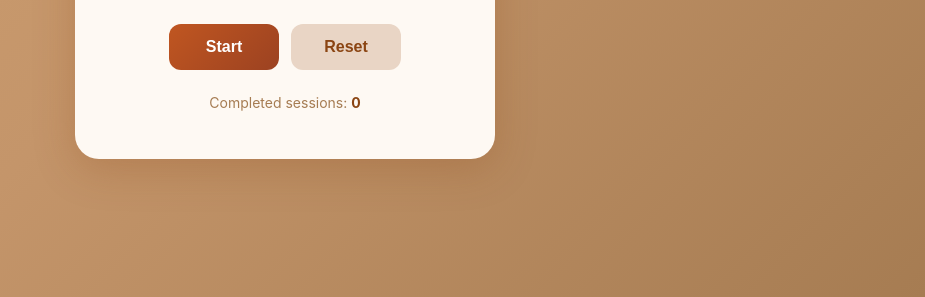
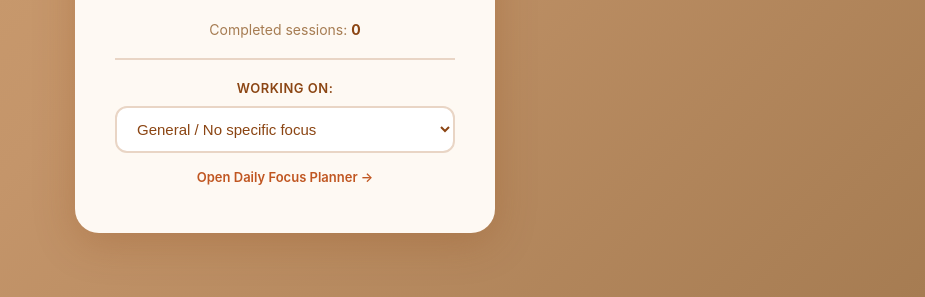
Before and after one commit to judy-n-tars/pomodoro-clock, a plain HTML site: page index.html in a window 1280 px wide. Shown: the part 503-800 px from the top of the page, without its empty margins (355-1280 px from the left). Drawn offline with Linux system fonts and the light colour scheme.

Commit message:
docs: add Focus Planner integration notes

```diff
--- a/index.html
+++ b/index.html
@@ -144,6 +144,56 @@
     .sessions strong {
       color: #8b4513;
     }
+
+    .focus-selector {
+      margin-top: 20px;
+      padding-top: 20px;
+      border-top: 2px solid #e9d5c5;
+    }
+
+    .focus-selector label {
+      display: block;
+      color: #8b4513;
+      font-size: 13px;
+      font-weight: 600;
+      margin-bottom: 10px;
+      text-transform: uppercase;
+      letter-spacing: 0.5px;
+    }
+
+    .focus-select {
+      width: 100%;
+      padding: 12px 16px;
+      border: 2px solid #e9d5c5;
+      border-radius: 12px;
+      font-size: 15px;
+      background: #fff;
+      color: #8b4513;
+      cursor: pointer;
+      transition: all 0.2s ease;
+    }
+
+    .focus-select:focus {
+      outline: none;
+      border-color: #c05621;
+      box-shadow: 0 0 0 3px rgba(192, 86, 33, 0.15);
+    }
+
+    .link-to-planner {
+      margin-top: 16px;
+      color: #a67c52;
+      font-size: 13px;
+    }
+
+    .link-to-planner a {
+      color: #c05621;
+      text-decoration: none;
+      font-weight: 600;
+    }
+
+    .link-to-planner a:hover {
+      text-decoration: underline;
+    }
   </style>
 </head>
 <body>
@@ -170,6 +220,16 @@
     <div class="sessions">
       Completed sessions: <strong id="sessionCount">0</strong>
     </div>
+
+    <div class="focus-selector">
+      <label for="focusSelect">Working on:</label>
+      <select class="focus-select" id="focusSelect">
+        <option value="-1">General / No specific focus</option>
+      </select>
+      <div class="link-to-planner">
+        <a href="../focus-planner" target="_blank">Open Daily Focus Planner →</a>
+      </div>
+    </div>
   </div>
 
   <script>
@@ -190,11 +250,37 @@
     const startBtn = document.getElementById('startBtn');
     const resetBtn = document.getElementById('resetBtn');
     const sessionCountEl = document.getElementById('sessionCount');
+    const focusSelect = document.getElementById('focusSelect');
     const dots = {
       work: document.getElementById('dot-work'),
       short: document.getElementById('dot-short'),
       long: document.getElementById('dot-long')
     };
+
+    function loadFocusGoals() {
+      try {
+        const saved = localStorage.getItem('focus-planner-data');
+        if (saved) {
+          const data = JSON.parse(saved);
+          if (data.date === new Date().toDateString() && data.focuses) {
+            focusSelect.innerHTML = '<option value="-1">General / No specific focus</option>' +
+              data.focuses.map((f, i) =>
+                `<option value="${i}">${escapeHtml(f.text)}</option>`
+              ).join('');
+            return;
+          }
+        }
+      } catch (e) {
+        console.log('Could not load focus goals');
+      }
+      focusSelect.innerHTML = '<option value="-1">General / No specific focus</option>';
+    }
+
+    function escapeHtml(text) {
+      const div = document.createElement('div');
+      div.textContent = text;
+      return div.innerHTML;
+    }
 
     function formatTime(seconds) {
       const mins = Math.floor(seconds / 60);
@@ -224,6 +310,16 @@
       if (currentMode === 'work') {
         completedSessions++;
         sessionCountEl.textContent = completedSessions;
+
+        // Notify focus planner
+        const focusIndex = parseInt(focusSelect.value);
+        if (typeof window.focusPlannerAddPomodoro === 'function') {
+          window.focusPlannerAddPomodoro(focusIndex);
+        } else {
+          // Cross-tab communication
+          localStorage.setItem('pomodoro-session-complete', focusIndex.toString());
+          setTimeout(() => localStorage.removeItem('pomodoro-session-complete'), 100);
+        }
 
         if (completedSessions % 4 === 0) {
           switchMode('longBreak');
@@ -289,6 +385,14 @@
     startBtn.addEventListener('click', toggleTimer);
     resetBtn.addEventListener('click', resetTimer);
 
+    // Load focus goals on mount and when storage changes
+    loadFocusGoals();
+    window.addEventListener('storage', (e) => {
+      if (e.key === 'focus-planner-data') {
+        loadFocusGoals();
+      }
+    });
+
     updateDisplay();
   </script>
 </body>
```
Also changed, not shown: 1 other file.
